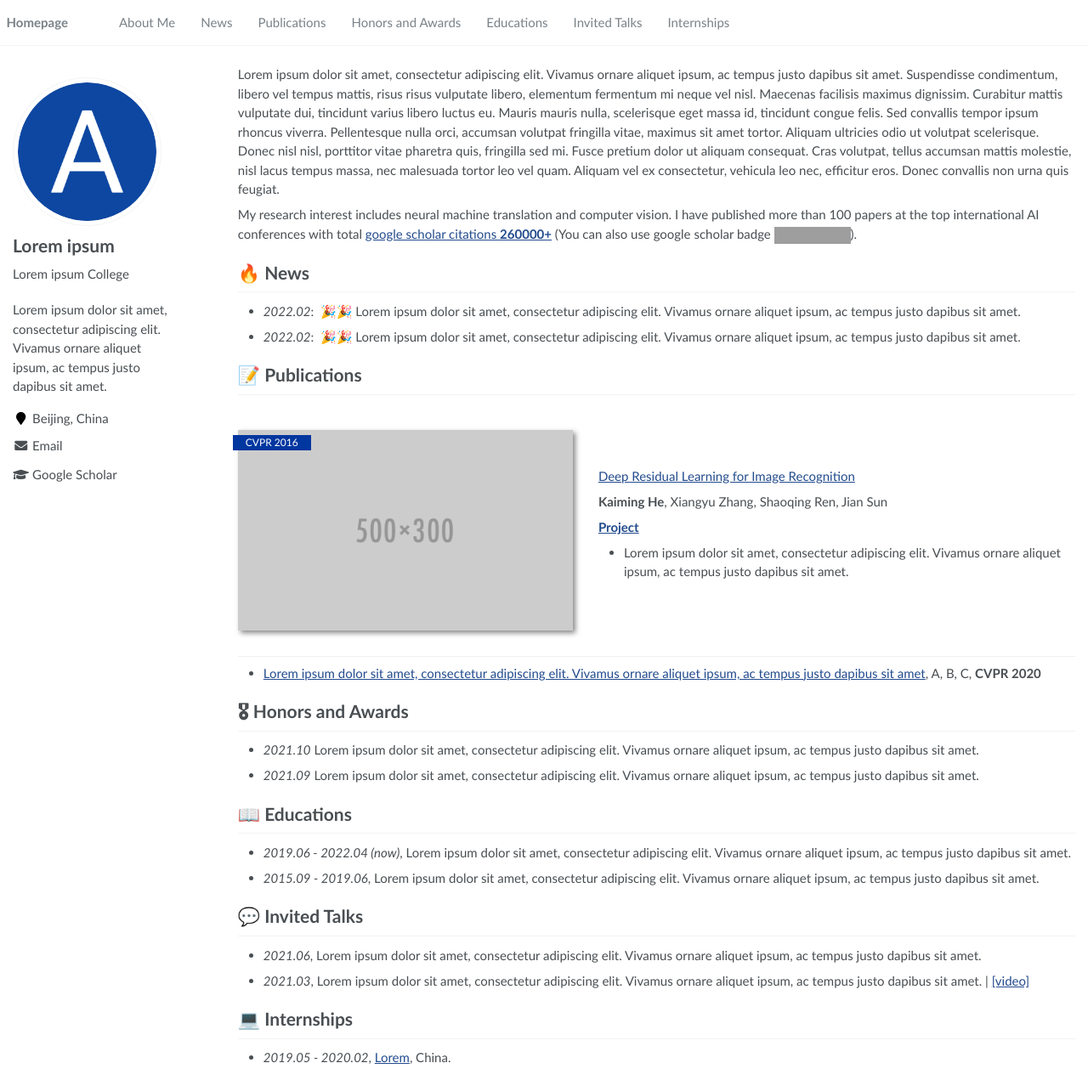
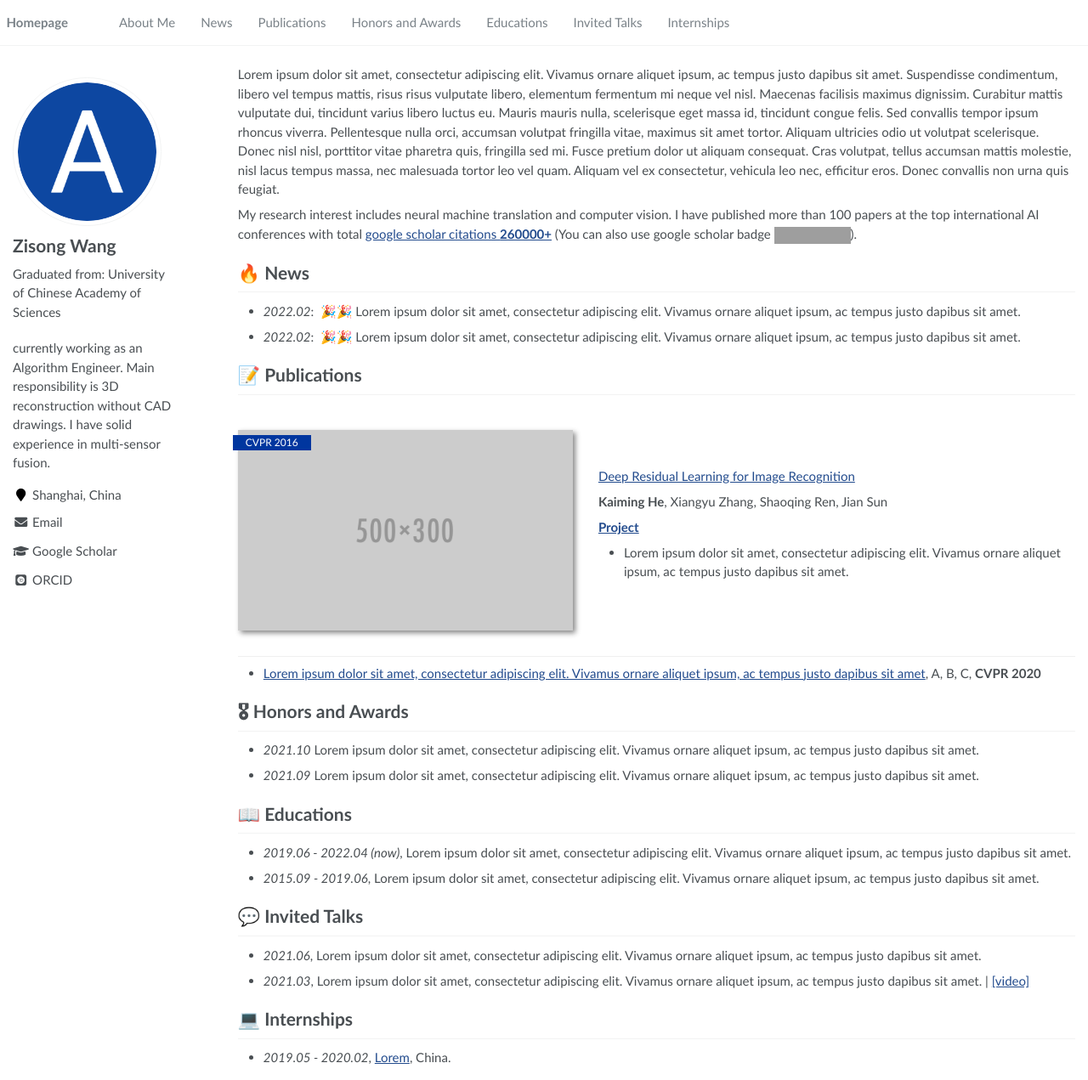
Before and after one commit to wzs-go/zisongwang-homepage, a Jekyll site: the page built from _pages/about.md, in a window 1280 px wide and 1271 px high. Shown: the whole window at 85% size. Built offline with Jekyll 4.4.1, drawn with Linux system fonts in a browser that asks for light colours; some web fonts are replaced; grey boxes are pictures that could not be loaded.

Commit message:
update config

```diff
--- a/_config.yml
+++ b/_config.yml
@@ -6,9 +6,9 @@
 # `jekyll serve`. If you change this file, please restart the server process.
 
 # Site Settings
-title                    : "Lorem ipsum"
-description              : "Lorem ipsum dolor sit amet, consectetur adipiscing elit. Vivamus ornare aliquet ipsum, ac tempus justo dapibus sit amet. "
-repository               : "RayeRen/acad-homepage.github.io"
+title                    : "Zisong Wang"
+description              : "currently working as an Algorithm Engineer. Main responsibility is 3D reconstruction without CAD drawings. I have solid experience in multi-sensor fusion. "
+repository               : "wzs-go/zisongwang-homepage"
 google_scholar_stats_use_cdn : true
 
 # google analytics
@@ -21,14 +21,14 @@ baidu_site_verification  :  # get baidu_site_verification from https://ziyuan.ba
 
 # Site Author
 author:
-  name             : "Lorem ipsum"
+  name             : "Zisong Wang"
   avatar           : "images/android-chrome-512x512.png"
-  bio              : "Lorem ipsum College"
-  location         : "Beijing, China"
+  bio              : "Graduated from: University of Chinese Academy of Sciences"
+  location         : "Shanghai, China"
   employer         :
   pubmed           :
-  googlescholar    : "https://scholar.google.com/citations?user=YOUR_GOOGLE_SCHOLAR_ID"
-  email            : "Lorem@ipsum.com"
+  googlescholar    : "https://scholar.google.com/citations?user=SCHOLAR_ID&user=dFOGaOgAAAAJ"
+  email            : "zisongwang1997@gmail.com"
   researchgate     :  # e.g., "https://www.researchgate.net/profile/yourprofile"
   uri              :
   bitbucket        :
@@ -45,7 +45,7 @@ author:
   lastfm           :
   linkedin         : # e.g., "linkedin username"
   dblp             : # e.g., "https://dblp.org/pid/xx/xxxx.html"
-  orcid            : # e.g., "https://orcid.org/xxxx"
+  orcid            : "https://orcid.org/0000-0002-4152-9360"
   pinterest        :
   soundcloud       :
   stackoverflow    : # http://stackoverflow.com/users/123456/username
```
